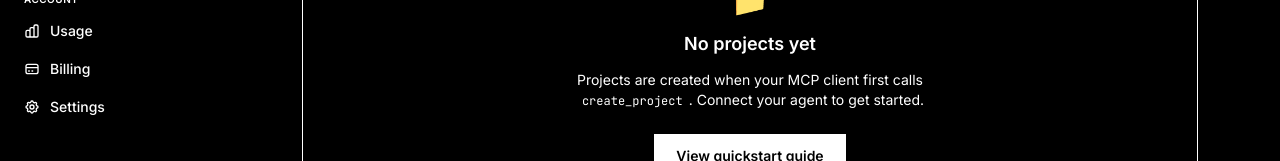
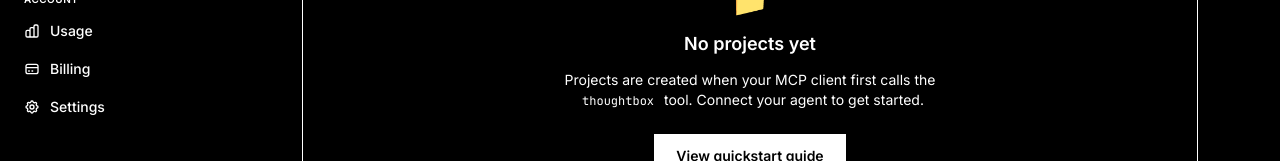
Before and after one commit to goncalovelosa/thoughtbox, a Next.js app: page /w/1/projects in a window 1280 px wide. Shown: the part 267-428 px from the top of the page. Built offline with nearby package versions, Linux system fonts and the light colour scheme.

Commit message:
chore: update tool references from 'create_project' to 'thoughtbox' to reflect consolidated toolset

```diff
--- a/src/app/w/[workspaceSlug]/docs/quickstart/page.tsx
+++ b/src/app/w/[workspaceSlug]/docs/quickstart/page.tsx
@@ -46,10 +46,8 @@
             <code>{`{
   "mcpServers": {
     "thoughtbox": {
-      "url": "${THOUGHTBOX_MCP_URL}",
-      "headers": {
-        "Authorization": "Bearer tbx_YOUR_API_KEY"
-      }
+      "type": "http",
+      "url": "https://thoughtbox-mcp-272720136470.us-central1.run.app/mcp?key=tbx_YOUR_API_KEY"
     }
   }
 }`}</code>
@@ -65,17 +63,12 @@
           </p>
           <pre className="mt-3 overflow-x-auto rounded-none bg-background px-5 py-4 font-mono text-xs leading-relaxed text-foreground">
             <code>{`# Example prompt:
-"Use thoughtbox to create a project called 'my-research'.
- Then capture this thought: 'Thoughtbox is connected.'"`}</code>
+"Use thoughtbox to capture this thought: 'Thoughtbox is connected.'"`}</code>
           </pre>
           <p className="mt-3 text-sm text-foreground">
             Your agent will call the MCP tools. The run should appear in{' '}
             <Link href={runsHref} className="text-foreground hover:underline-thick hover:underline font-medium">
               Runs
-            </Link>{' '}
-            and the project in{' '}
-            <Link href={projectsHref} className="text-foreground hover:underline-thick hover:underline font-medium">
-              Projects
             </Link>{' '}
             within seconds.
           </p>
--- a/src/app/w/[workspaceSlug]/projects/page.tsx
+++ b/src/app/w/[workspaceSlug]/projects/page.tsx
@@ -32,11 +32,11 @@
           <p className="text-3xl">📁</p>
           <p className="text-lg font-semibold text-foreground">No projects yet</p>
           <p className="max-w-sm text-sm text-foreground">
-            Projects are created when your MCP client first calls{' '}
+            Projects are created when your MCP client first calls the{' '}
             <code className="rounded bg-background px-1.5 py-0.5 font-mono text-xs">
-              create_project
+              thoughtbox
             </code>
-            . Connect your agent to get started.
+            {' '}tool. Connect your agent to get started.
           </p>
           <Link
             href={`/w/${workspaceSlug}/docs/quickstart`}
```
